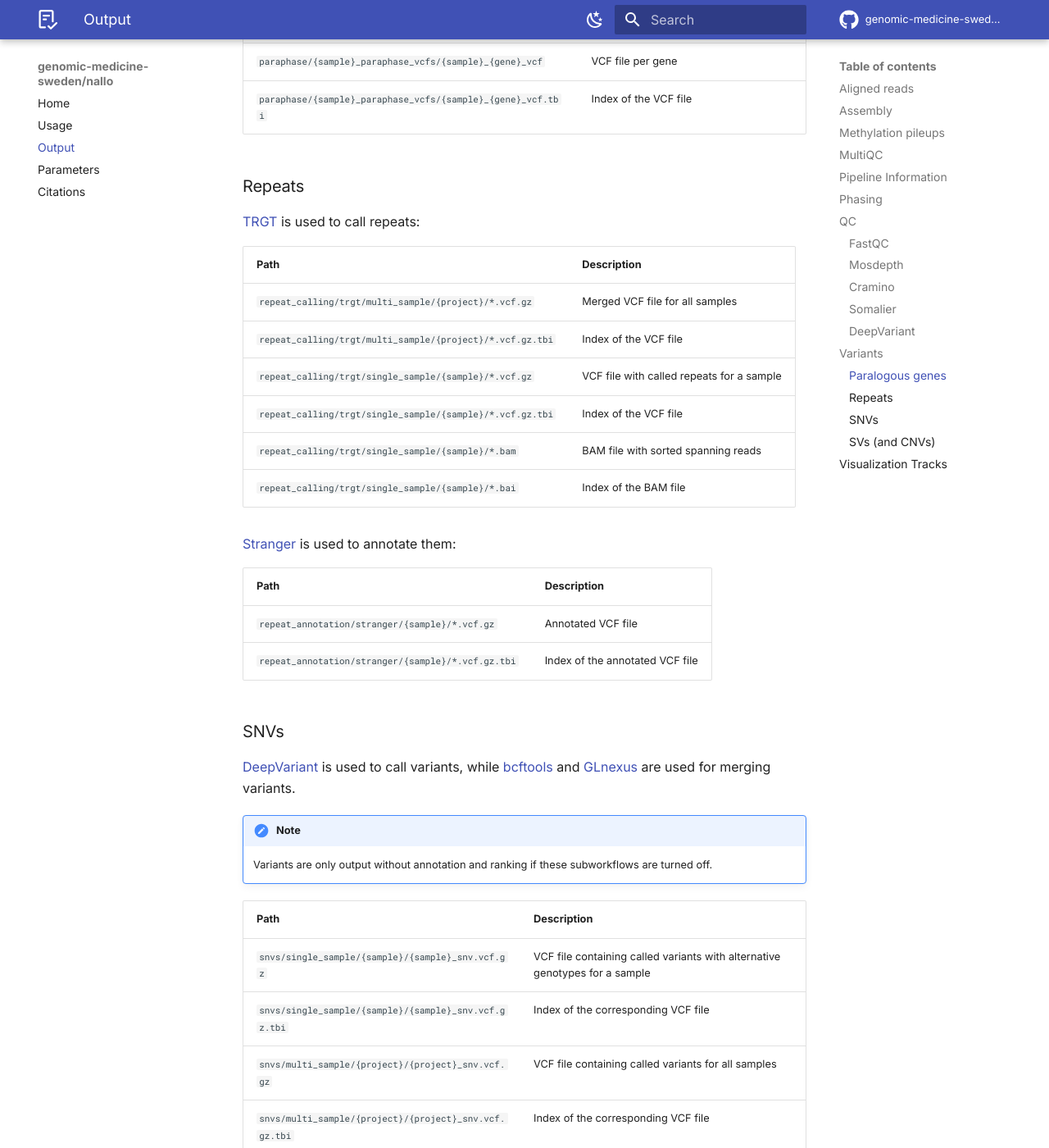
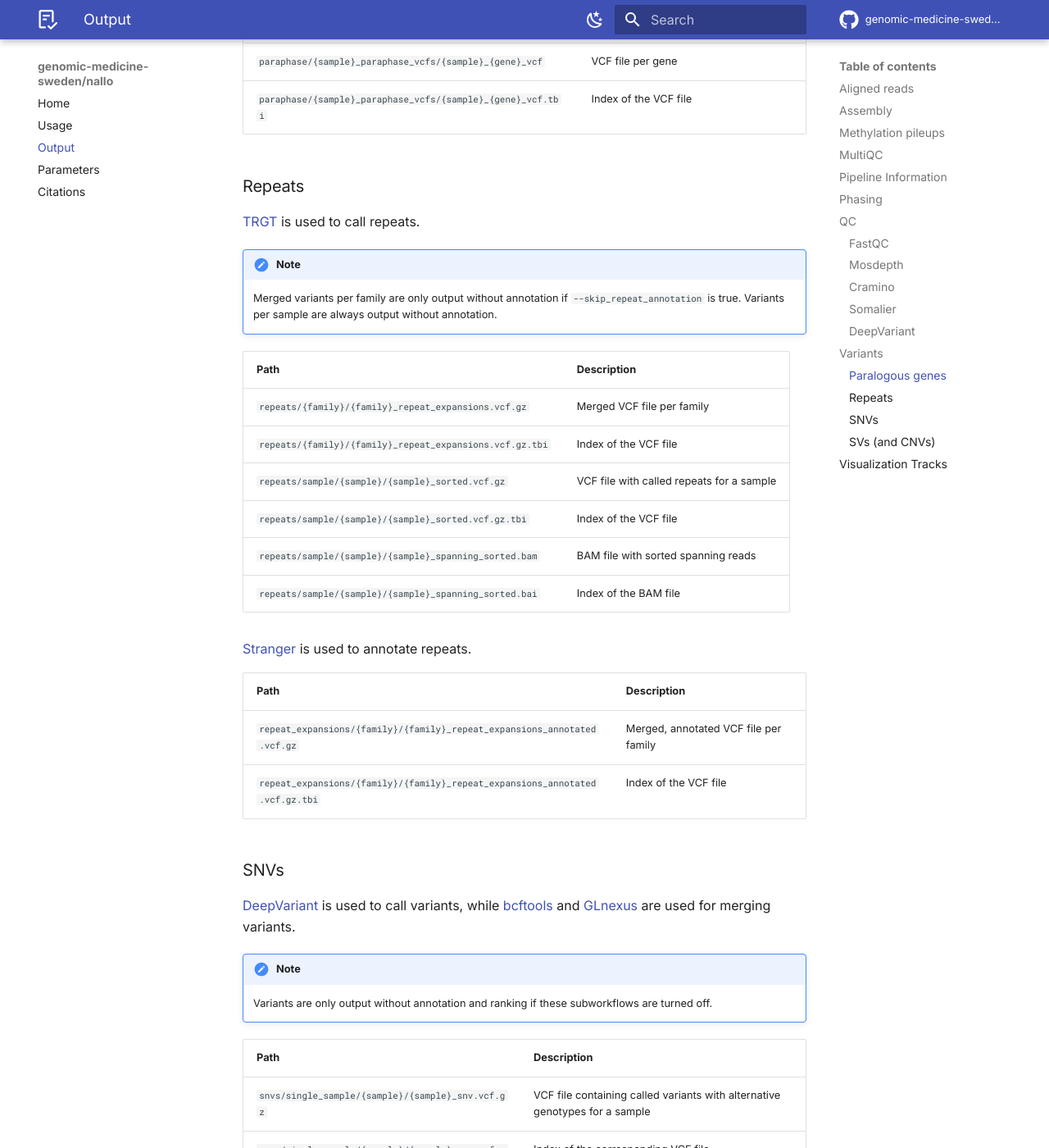
Before and after one commit to genomic-medicine-sweden/nallo, an MkDocs documentation site: the page built from docs/output.md, in a window 1280 px wide and 1400 px high, scrolled down 5831 px. Shown: the whole window at 82% size. Built offline with MkDocs 1.6.1 and Material for MkDocs 9.7.7, drawn with Linux system fonts in a browser that asks for light colours; comment, search, counter and statistics services are not loaded; the version menu is left out.

Commit message:
Annotate repeats per family (#485)
* Annotate repeats per family

* docs

* test pdiff ci

* remove stranger diff

```diff
--- a/docs/output.md
+++ b/docs/output.md
@@ -157,23 +157,27 @@ If the pipeline is run with phasing, the aligned reads will be happlotagged usin
 
 ### Repeats
 
-[TRGT](https://github.com/PacificBiosciences/trgt) is used to call repeats:
+[TRGT](https://github.com/PacificBiosciences/trgt) is used to call repeats.
 
-| Path                                                      | Description                               |
-| --------------------------------------------------------- | ----------------------------------------- |
-| `repeat_calling/trgt/multi_sample/{project}/*.vcf.gz`     | Merged VCF file for all samples           |
-| `repeat_calling/trgt/multi_sample/{project}/*.vcf.gz.tbi` | Index of the VCF file                     |
-| `repeat_calling/trgt/single_sample/{sample}/*.vcf.gz`     | VCF file with called repeats for a sample |
-| `repeat_calling/trgt/single_sample/{sample}/*.vcf.gz.tbi` | Index of the VCF file                     |
-| `repeat_calling/trgt/single_sample/{sample}/*.bam`        | BAM file with sorted spanning reads       |
-| `repeat_calling/trgt/single_sample/{sample}/*.bai`        | Index of the BAM file                     |
+!!!note
 
-[Stranger](https://github.com/Clinical-Genomics/stranger) is used to annotate them:
+    Merged variants per family are only output without annotation if `--skip_repeat_annotation` is true. Variants per sample are always output without annotation.
 
-| Path                                               | Description                     |
-| -------------------------------------------------- | ------------------------------- |
-| `repeat_annotation/stranger/{sample}/*.vcf.gz`     | Annotated VCF file              |
-| `repeat_annotation/stranger/{sample}/*.vcf.gz.tbi` | Index of the annotated VCF file |
+| Path                                                     | Description                               |
+| -------------------------------------------------------- | ----------------------------------------- |
+| `repeats/{family}/{family}_repeat_expansions.vcf.gz`     | Merged VCF file per family                |
+| `repeats/{family}/{family}_repeat_expansions.vcf.gz.tbi` | Index of the VCF file                     |
+| `repeats/sample/{sample}/{sample}_sorted.vcf.gz`         | VCF file with called repeats for a sample |
+| `repeats/sample/{sample}/{sample}_sorted.vcf.gz.tbi`     | Index of the VCF file                     |
+| `repeats/sample/{sample}/{sample}_spanning_sorted.bam`   | BAM file with sorted spanning reads       |
+| `repeats/sample/{sample}/{sample}_spanning_sorted.bai`   | Index of the BAM file                     |
+
+[Stranger](https://github.com/Clinical-Genomics/stranger) is used to annotate repeats.
+
+| Path                                                                         | Description                           |
+| ---------------------------------------------------------------------------- | ------------------------------------- |
+| `repeat_expansions/{family}/{family}_repeat_expansions_annotated.vcf.gz`     | Merged, annotated VCF file per family |
+| `repeat_expansions/{family}/{family}_repeat_expansions_annotated.vcf.gz.tbi` | Index of the VCF file                 |
 
 ### SNVs
 
```
Also changed, not shown: CHANGELOG.md (+1 -0 lines), 10 other files.
